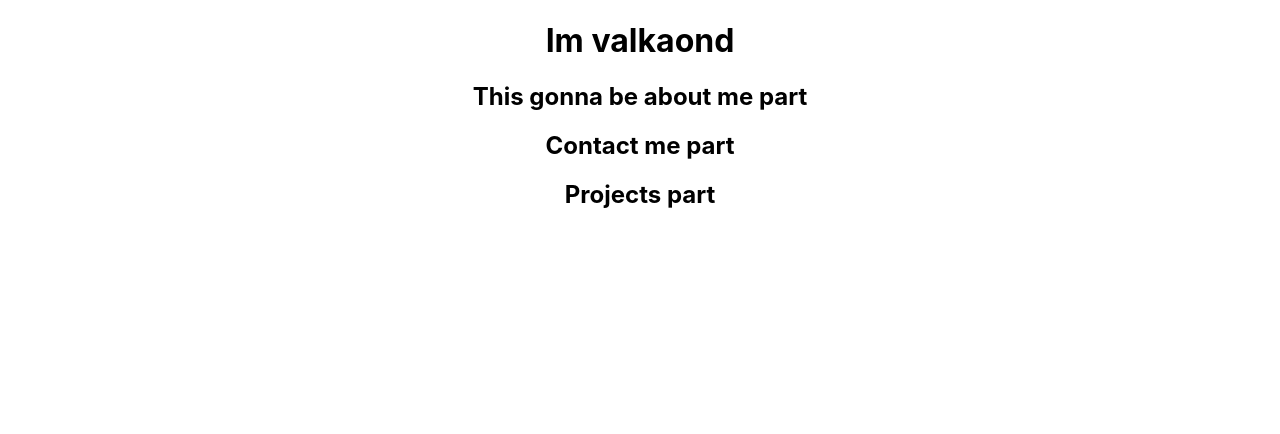
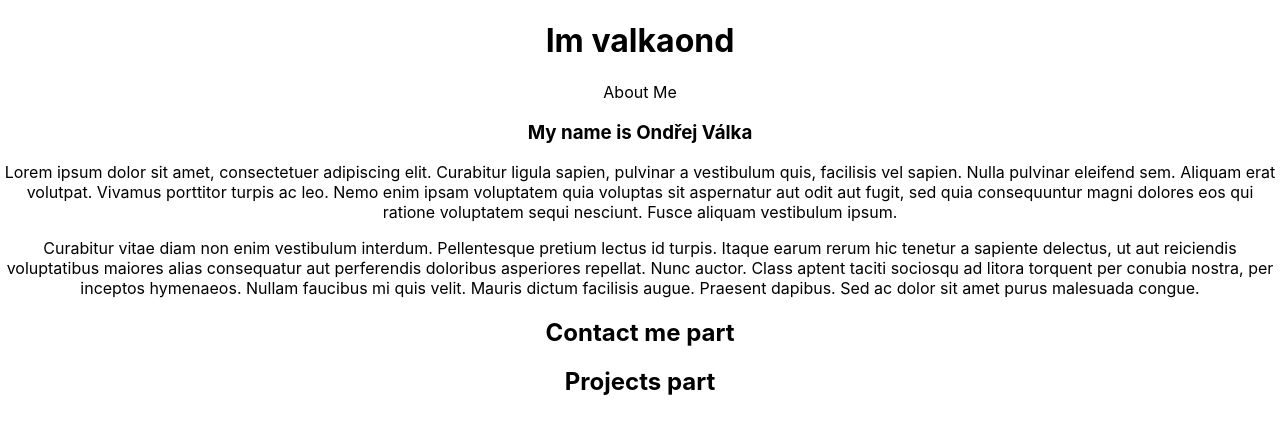
Before and after one commit to valkaond/portfolio, a React (Create React App) app: page / in a window 1280 px wide. Shown: the top 434 px of the page. Built offline with nearby package versions, Linux system fonts and the light colour scheme.

Commit message:
Creating about me template

```diff
--- a/src/App.js
+++ b/src/App.js
@@ -1,4 +1,3 @@
-import logo from './logo.svg';
 import './App.css';
 import Home from "./components/Home";
 import About from './components/About';
--- a/src/components/About.js
+++ b/src/components/About.js
@@ -1,5 +1,20 @@
 function About (){
-    return <h2>This gonna be about me part</h2>
+    return (
+    <div id="about">
+        <div>
+            About Me
+        </div>
+        <div>
+            <h3>My name is Ondřej Válka</h3>
+            <p>
+                Lorem ipsum dolor sit amet, consectetuer adipiscing elit. Curabitur ligula sapien, pulvinar a vestibulum quis, facilisis vel sapien. Nulla pulvinar eleifend sem. Aliquam erat volutpat. Vivamus porttitor turpis ac leo. Nemo enim ipsam voluptatem quia voluptas sit aspernatur aut odit aut fugit, sed quia consequuntur magni dolores eos qui ratione voluptatem sequi nesciunt. Fusce aliquam vestibulum ipsum.
+            </p>
+            <p>
+                Curabitur vitae diam non enim vestibulum interdum. Pellentesque pretium lectus id turpis. Itaque earum rerum hic tenetur a sapiente delectus, ut aut reiciendis voluptatibus maiores alias consequatur aut perferendis doloribus asperiores repellat. Nunc auctor. Class aptent taciti sociosqu ad litora torquent per conubia nostra, per inceptos hymenaeos. Nullam faucibus mi quis velit. Mauris dictum facilisis augue. Praesent dapibus. Sed ac dolor sit amet purus malesuada congue.
+            </p>
+        </div>
+    </div>
+    )
 }
 
 export default About;
```
